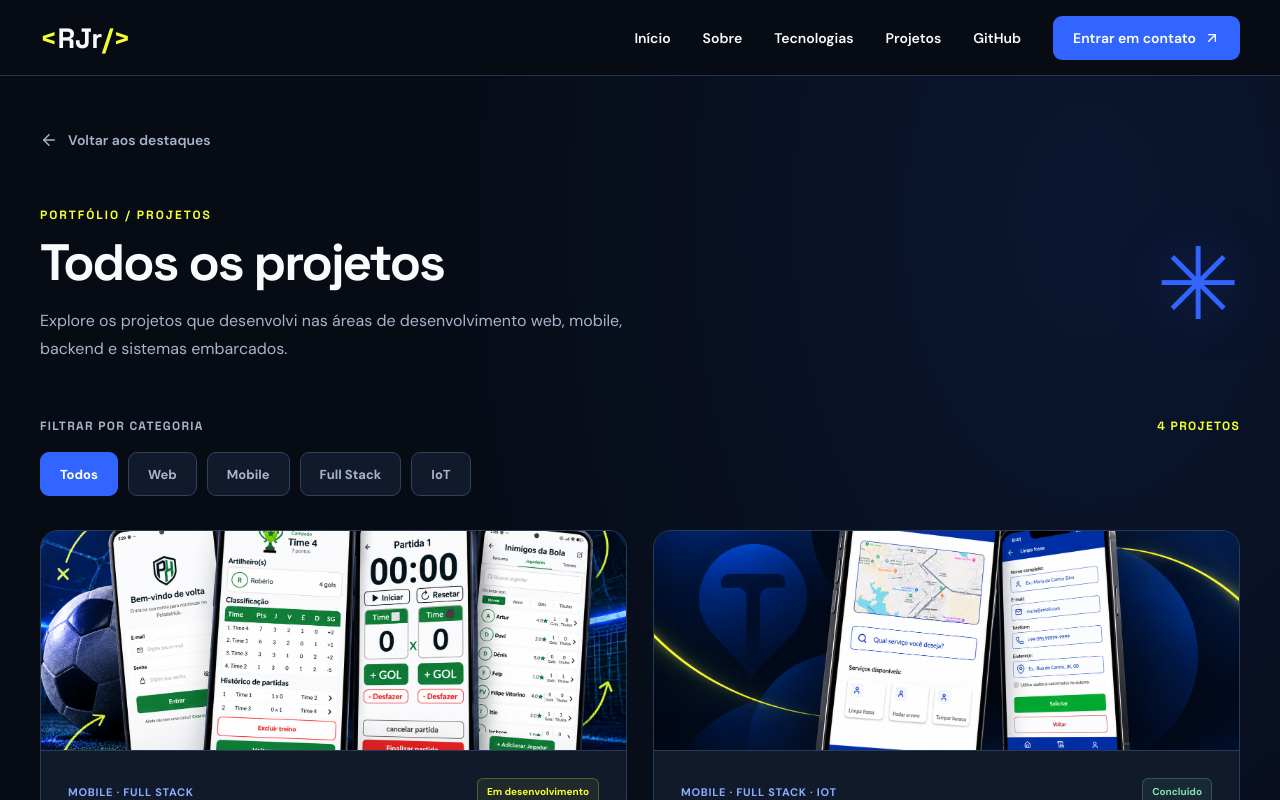
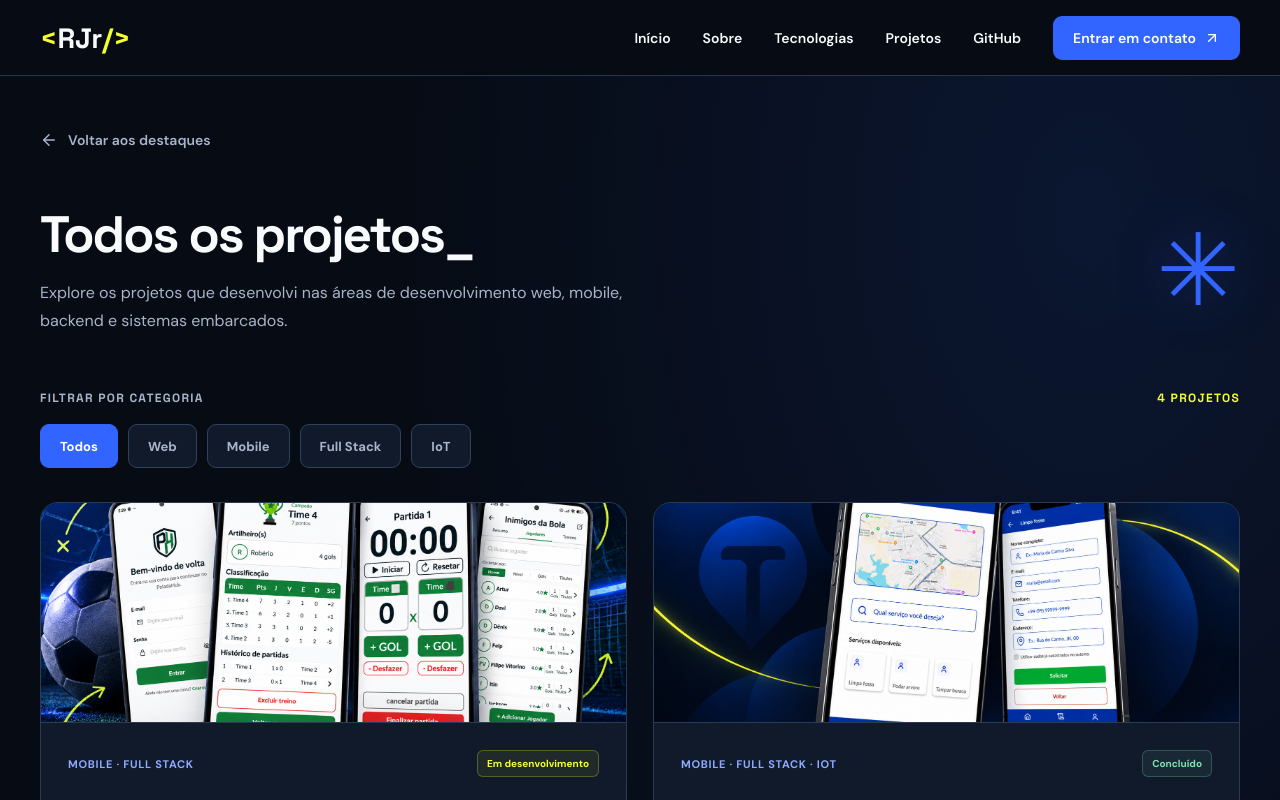
Before and after one commit to roberio-junior/portfolio-roberio, a React (Vite) app: page /projetos in a window 1280 px wide. Shown: the top 800 px of the page. Built offline with nearby package versions, Linux system fonts and the light colour scheme.

Commit message:
refactor: remover etiquetas dos titulos das secoes

```diff
--- a/src/components/About/index.tsx
+++ b/src/components/About/index.tsx
@@ -39,7 +39,6 @@ export default function About() {
         <div className={styles.content}>
           <div id="sobre-title">
             <SectionHeading
-              eyebrow="01 / QUEM SOU"
               title="Sobre mim"
             />
           </div>
--- a/src/components/Projects/index.tsx
+++ b/src/components/Projects/index.tsx
@@ -151,7 +151,6 @@ export default function Projects() {
         <div className={styles.heading}>
           <div className={styles.headingContent}>
             <SectionHeading
-              eyebrow="03 / TRABALHOS SELECIONADOS"
               title="Projetos em destaque"
               description="Uma seleção de projetos que desenvolvi nas áreas de desenvolvimento web, mobile e IoT."
             />
--- a/src/components/SectionHeading/index.tsx
+++ b/src/components/SectionHeading/index.tsx
@@ -2,24 +2,19 @@
 import styles from './styles.module.css';
 
 interface SectionHeadingProps {
-  eyebrow: string;
   title: string;
   description?: string;
 }
 
 export default function SectionHeading({
-  eyebrow,
   title,
   description,
 }: SectionHeadingProps) {
   return (
     <div className={styles.container}>
-      <span className={styles.eyebrow}>
-        {eyebrow}
-      </span>
-
       <h2 className={styles.title}>
         {title}
+        <span className={styles.accent}>_</span>
       </h2>
 
       {description && (
--- a/src/components/SectionHeading/styles.module.css
+++ b/src/components/SectionHeading/styles.module.css
@@ -4,15 +4,6 @@
   flex-direction: column;
   align-items: flex-start;
   gap: 12px;
-}
-
-.eyebrow {
-  color: var(--color-accent);
-
-  font-family: var(--font-heading);
-  font-size: 12px;
-  font-weight: 700;
-  letter-spacing: 2px;
 }
 
 .title {
--- a/src/components/Skills/index.tsx
+++ b/src/components/Skills/index.tsx
@@ -38,7 +38,6 @@ export default function Skills() {
       <div className={styles.container}>
         <div id="tecnologias-title">
           <SectionHeading
-            eyebrow="02 / MINHA STACK"
             title="Tecnologias"
             description="Ferramentas e tecnologias que utilizo no desenvolvimento de aplicações web, mobile e outros projetos."
           />
--- a/src/pages/ProjectsCatalog/index.tsx
+++ b/src/pages/ProjectsCatalog/index.tsx
@@ -63,7 +63,6 @@ export default function ProjectsCatalog() {
 
         <div className={styles.heading}>
           <SectionHeading
-            eyebrow="PORTFÓLIO / PROJETOS"
             title="Todos os projetos"
             description="Explore os projetos que desenvolvi nas áreas de desenvolvimento web, mobile, backend e sistemas embarcados."
           />
```
